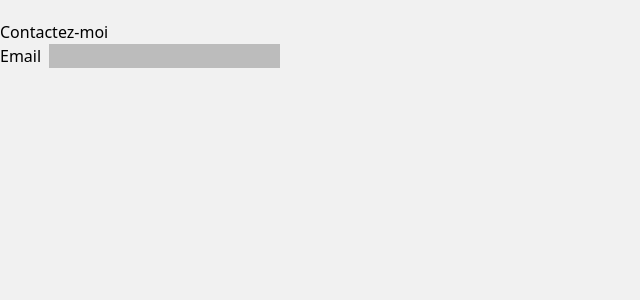
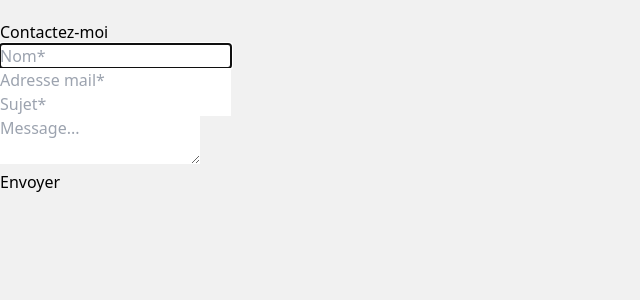
Before and after one commit to CasianLW/portfolio-casian-react-typecript-cms, a Next.js app: page /contact in a window 1280 px wide. Shown: the top 300 px of the page, without its empty margins (0-640 px from the left). Built offline with nearby package versions, Linux system fonts and the light colour scheme.

Commit message:
Structure de base du composant form utilisé dans la page contact

```diff
--- a/components/contact-components/formComponent.tsx
+++ b/components/contact-components/formComponent.tsx
@@ -1,9 +1,27 @@
 import { FC } from 'react'
 
 const ContectComponent: FC = () => (
-  <form>
-    <label htmlFor="email">Email</label>
-    <input id="email" type="email" style={{ backgroundColor: '#bcbcbc' }} className="ml-2" />
+  // <form>
+  //   <label htmlFor="email">Email</label>
+  //   <input id="email" type="email" style={{ backgroundColor: '#bcbcbc' }} className="ml-2" />
+  // </form>
+
+  <form id="contact" action="mail.php" method="post">
+    <fieldset>
+      <input required type="text" placeholder="Nom* " name="name" value="" autoFocus />
+    </fieldset>
+    <fieldset>
+      <input required type="email" placeholder="Adresse mail*" name="email" value="" />
+    </fieldset>
+    <fieldset>
+      <input required type="text" placeholder="Sujet*" name="sujet" value="" />
+    </fieldset>
+    <fieldset>
+      <textarea required placeholder="Message..." name="message1" value=""></textarea>
+    </fieldset>
+    <fieldset>
+      <input value="Envoyer" name="Envoyer" type="submit" id="contact-submit" data-submit="...En cours" />
+    </fieldset>
   </form>
 )
 
```
